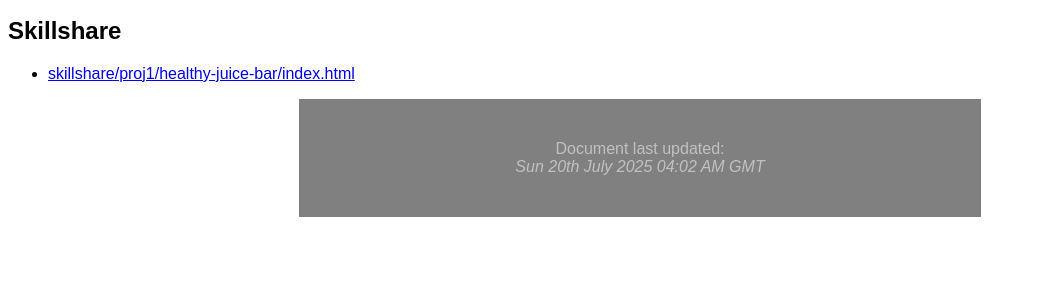
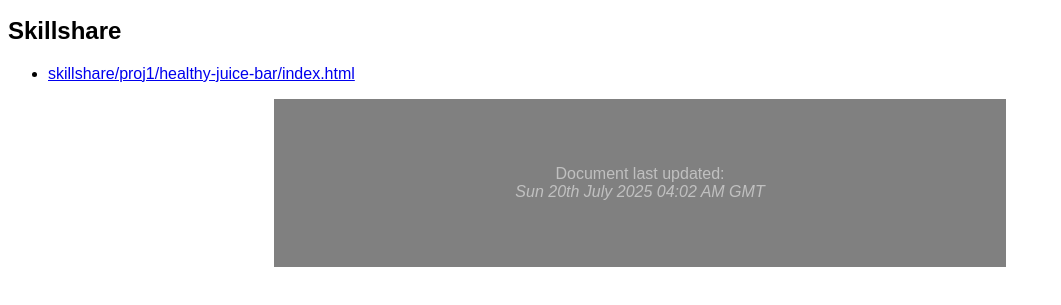
Before and after one commit to pramnora/tailwindcss, a plain HTML site: page index.html in a window 1280 px wide. Shown: the part 191-496 px from the top of the page, without its empty margins (0-1061 px from the left). Drawn offline with Linux system fonts and the light colour scheme.

Commit message:
Update index.html
Added CSS rules to header/footer

```diff
--- a/index.html
+++ b/index.html
@@ -12,22 +12,19 @@
 
    header,footer{
     text-align:center;
+    padding:50px;
+    width:50%;
+    margin:auto;
    }
 
    header{
     background-color:black;
     color:white;
-    padding:50px;
-    width:50%;
-    margin:auto;
    }
 
    footer{
     background-color:gray;
     color:silver;
-    padding:25px;
-    width:50%;
-    margin:auto;
    }
 
    /* classes */
```
